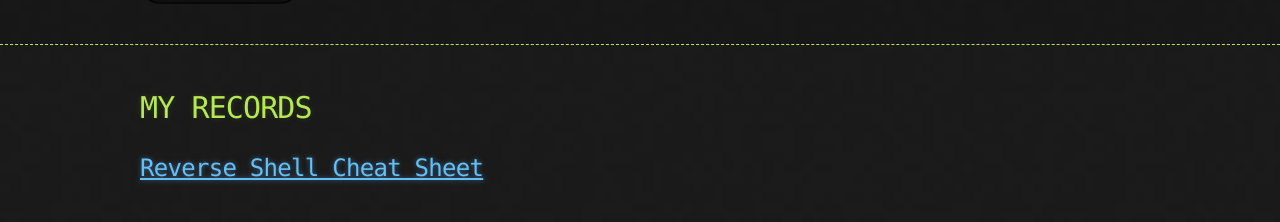
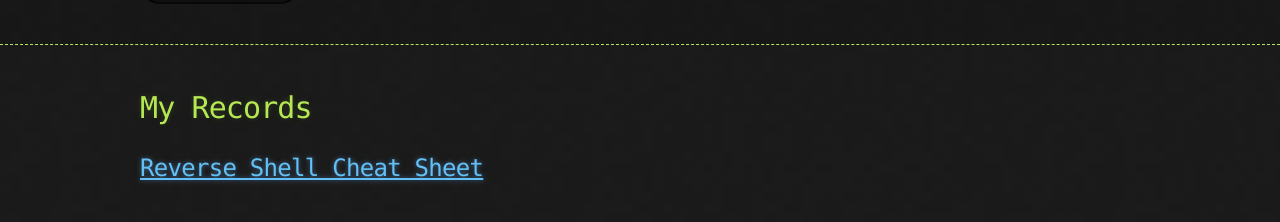
Before and after one commit to hare001/hare001.github.io, a Jekyll site: the page built from index.md, in a window 1280 px wide. Shown: the part 148-370 px from the top of the page. Built offline with Jekyll 4.4.1, drawn with Linux system fonts in a browser that asks for light colours; our own code applies the rules of GitHub Pages for plain Markdown files.

```diff
--- a/index.md
+++ b/index.md
@@ -1,4 +1,4 @@
-# MY RECORDS
+# My Records
 
 
 
```
